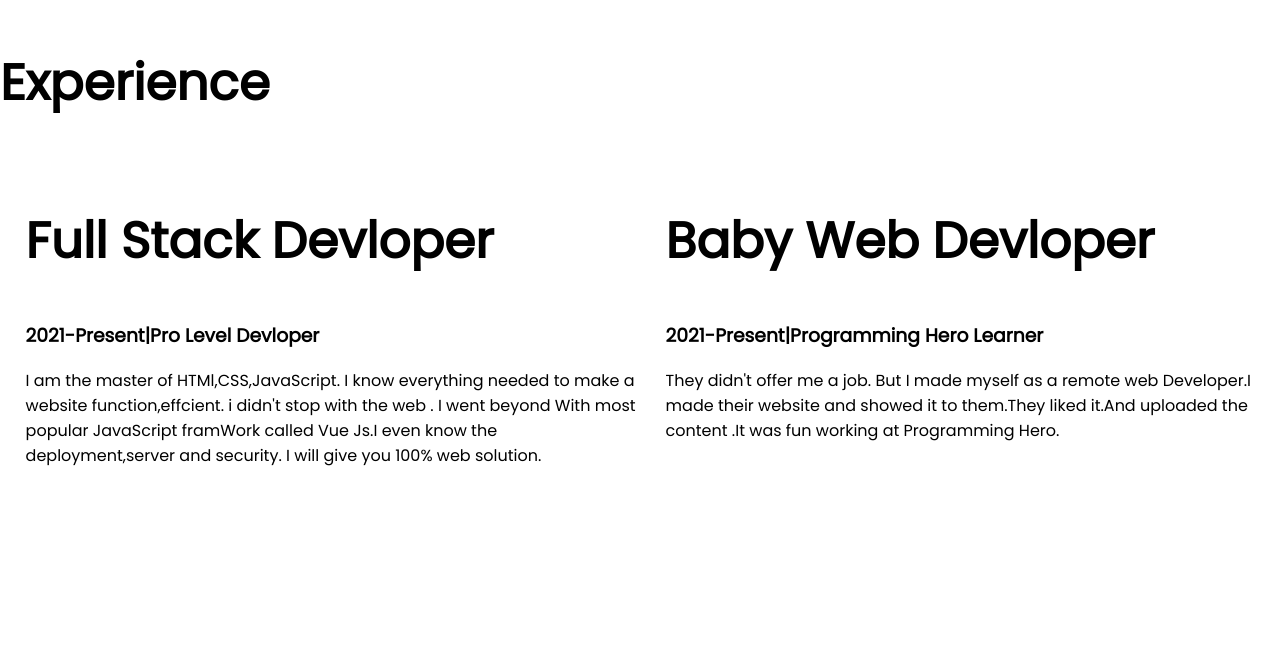
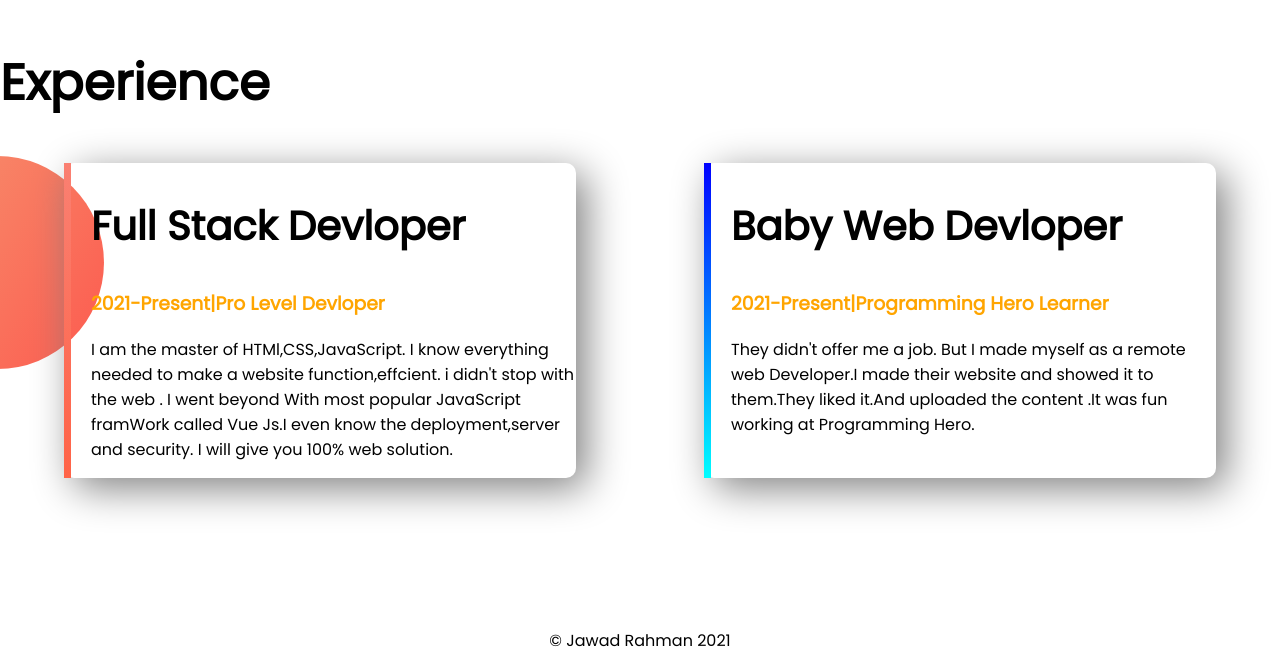
Before and after one commit to JawadRahman/Portfolio, a plain HTML site: page index.html in a window 1280 px wide. Shown: the part 1228-1897 px from the top of the page. Before the commit the page ends 1862 px from the top, so only its background shows below. Drawn offline with Linux system fonts and the light colour scheme.

Commit message:
Final Work

```diff
--- a/index.html
+++ b/index.html
@@ -42,21 +42,28 @@
                 Resume</a>
         </div>
     </section>
-    <section class="experience">
+    <section class="experience-area">
         <h1>Experience</h1>
         <div class="flexible-container">
-            <div class="half-width">
-                <h1>Full Stack Devloper </h1>
-                <h3>2021-Present|Pro Level Devloper</h3>
-                <p>I am the master of HTMl,CSS,JavaScript. I know everything needed to make a website function,effcient. i didn't stop with the web . I went beyond With most popular JavaScript framWork called Vue Js.I even know the deployment,server and security. I will give you 100% web solution.</p>
+            <div id="web-dev-exp" class="experience-item">
+                <h2>Full Stack Devloper </h2>
+                <h3 class="orange-clr">2021-Present|Pro Level Devloper</h3>
+                <p>I am the master of HTMl,CSS,JavaScript. I know everything needed to make a website function,effcient.
+                    i didn't stop with the web . I went beyond With most popular JavaScript framWork called Vue Js.I
+                    even know the deployment,server and security. I will give you 100% web solution.</p>
             </div>
-            <div class="half-width">
-                <h1>Baby Web Devloper</h1>
-                <h3>2021-Present|Programming Hero Learner</h3>
-                <p>They didn't offer me a job. But I made myself as a remote web Developer.I made their website and showed it to them.They liked it.And uploaded the content .It was fun working at Programming Hero.</p>
+            <div id="baby-dev-exp" class="experience-item">
+                <h2>Baby Web Devloper</h2>
+                <h3 class="orange-clr">2021-Present|Programming Hero Learner</h3>
+                <p>They didn't offer me a job. But I made myself as a remote web Developer.I made their website and
+                    showed it to them.They liked it.And uploaded the content .It was fun working at Programming Hero.
+                </p>
             </div>
         </div>
     </section>
+    <footer>
+        <p>&copy; Jawad Rahman 2021</p>
+    </footer>
 
 </body>
 
--- a/style.css
+++ b/style.css
@@ -4,6 +4,9 @@ body{
 }
 h1{
     font-size: 50px;
+}
+h2{
+    font-size: 40px;
 }
 .orange-clr{
     color: orange;
@@ -15,6 +18,7 @@ h1{
 .half-width{
     width: 50%;
     padding-left: 2%;
+
 }
 .half-width img{
     width: 80%;
@@ -36,3 +40,30 @@ h1{
     background-repeat: no-repeat;
     background-position:right;
 }
+.experience-area{
+    background-image: url(images/exp-bg.png);
+    background-repeat: no-repeat;
+    background-position: left;
+}
+.experience-item{
+    width: 40%;
+    margin-left:5% ;
+    margin-right: 5%;
+    padding-left: 20px;
+    box-shadow: 10px 10px 40px gray;
+    border-radius: 10px;
+    border-left:10px solid ;
+}
+#baby-dev-exp{
+    border-left:7px solid ;
+    border-image: linear-gradient(blue,cyan);
+    border-image-slice:1 ;
+}
+#web-dev-exp{
+    border-left:7px solid ;
+    border-image: linear-gradient(salmon,tomato);
+    border-image-slice:1 ;
+}
+footer p{
+    text-align: center;
+}
```
Also changed, not shown: images/Jawad3.png (deleted), images/jhankar.png (deleted), images/jhankar2.png (deleted), show off/120260433_1681365645366645_7323349878171077413_n.jpg (deleted), show off/122080455_1702006896635853_4380732914655410117_n.jpg (deleted), show off/184929209_1882034588633082_8092486803831693881_n.jpg (deleted), show off/189032202_1884476235055584_2848836276215482923_n.jpg (deleted), show off/Jawad.jpg (deleted).
